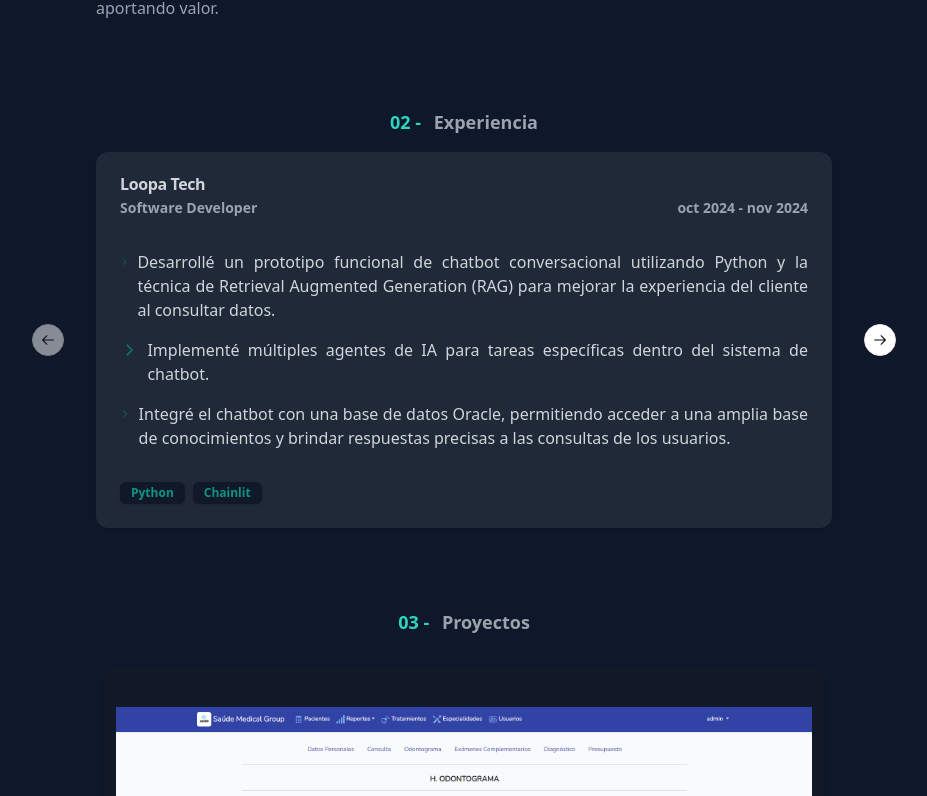
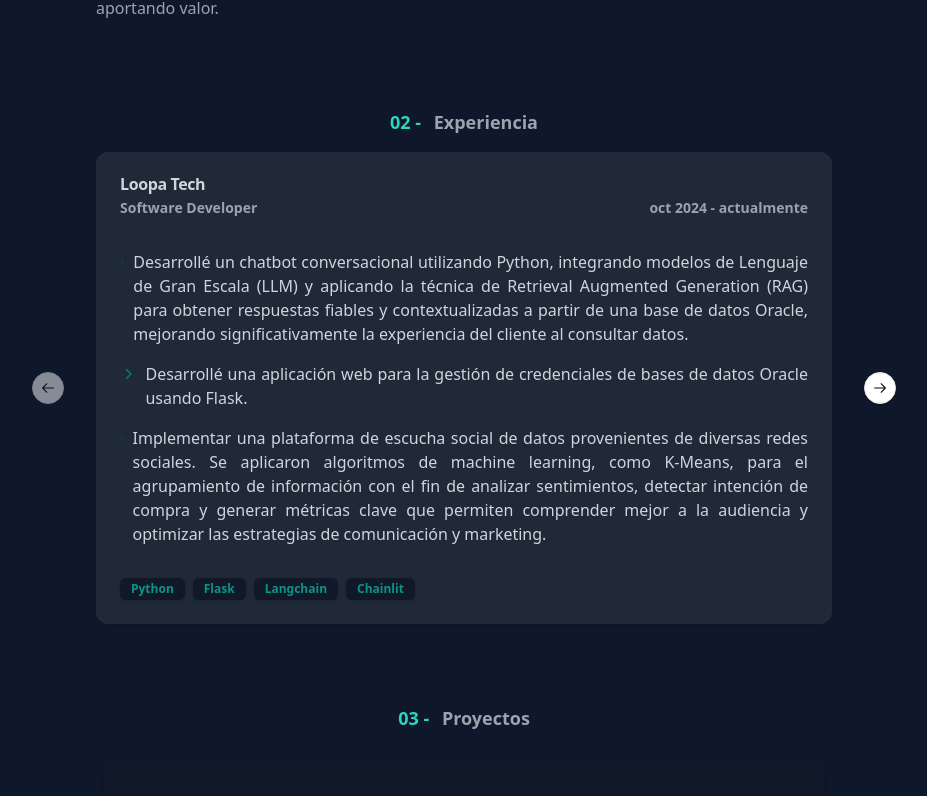
Before and after one commit to joao034/joao-portfolio, a React (Vite) app: page / in a window 1280 px wide. Shown: the part 697-1493 px from the top of the page, without its empty margins (176-1103 px from the left). Built offline with nearby package versions, Linux system fonts and the light colour scheme.

Commit message:
Revise experience entry for Loopa Tech
Updated experience details for Loopa Tech, including new role activities and technologies used.

```diff
--- a/src/data/experienceData.js
+++ b/src/data/experienceData.js
@@ -3,12 +3,11 @@ export const experienceData = [
         logo: 'logo.png',
         company: 'Loopa Tech',
         role : 'Software Developer',
-        date: 'oct 2024 - nov 2024',
-        activities: ['Desarrollé un prototipo funcional de chatbot conversacional utilizando Python y la técnica de Retrieval Augmented Generation (RAG) para mejorar la experiencia del cliente al consultar datos.',
-                    'Implementé múltiples agentes de IA para tareas específicas dentro del sistema de chatbot.',
-                     'Integré el chatbot con una base de datos Oracle, permitiendo acceder a una amplia base de conocimientos y brindar respuestas precisas a las consultas de los usuarios.'
-        ],
-        technologies: ['Python', 'Chainlit']
+        date: 'oct 2024 - actualmente',
+        activities: ['Desarrollé un chatbot conversacional utilizando Python, integrando modelos de Lenguaje de Gran Escala (LLM) y aplicando la técnica de Retrieval Augmented Generation (RAG) para obtener respuestas fiables y contextualizadas a partir de una base de datos Oracle, mejorando significativamente la experiencia del cliente al consultar datos. ',
+                    'Desarrollé una aplicación web para la gestión de credenciales de bases de datos Oracle usando Flask.',
+                     'Implementar una plataforma de escucha social de datos provenientes de diversas redes sociales. Se aplicaron algoritmos de machine learning, como K-Means, para el agrupamiento de información con el fin de analizar sentimientos, detectar intención de compra y generar métricas clave que permiten comprender mejor a la audiencia y optimizar las estrategias de comunicación y marketing.'],
+        technologies: ['Python', 'Flask', 'Langchain', 'Chainlit']
     },
     {
         logo: 'logo.png',
```
